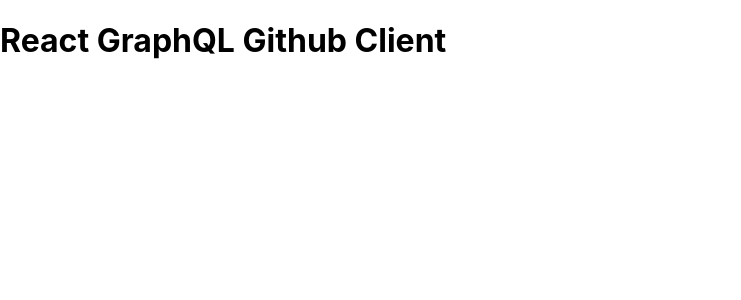
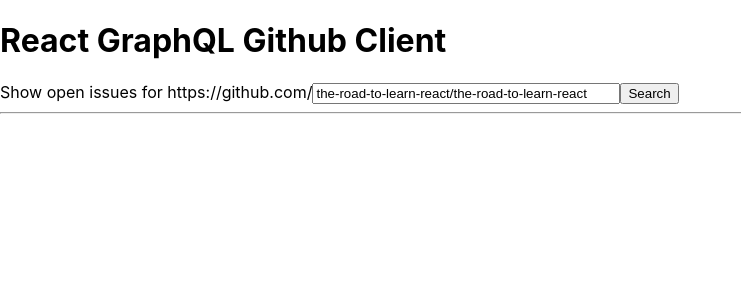
Before and after one commit to javierdwd/tutorial-react-graphql-github-vanilla, a React (Create React App) app: page / in a window 1280 px wide. Shown: the top 300 px of the page, without its empty margins (0-741 px from the left). Built offline with nearby package versions, Linux system fonts and the light colour scheme.

Commit message:
Agregar e integrar en App el componente Form

```diff
--- a/src/App.js
+++ b/src/App.js
@@ -1,6 +1,8 @@
 import { GITHUB_ACCESS_TOKEN } from './data';
-import React, { Component } from 'react';
+import React from 'react';
 import axios from  'axios';
+
+import Form from './components/Form';
 
 const axiosGitHubGraphQL = axios.create({
   baseURL: 'https://api.github.com/graphql',
@@ -11,11 +13,39 @@
 
 const TITLE = 'React GraphQL Github Client';
 
-class App extends Component {
+class App extends React.Component {
+  state = {
+    path: 'the-road-to-learn-react/the-road-to-learn-react',
+  };
+
+  componentDidMount = () => {
+
+  };
+
+  handleFormSubmit = () => {
+
+  };
+
+  handleFormChange = event => {
+    this.setState({
+      path: event.target.value
+    });
+  };
+
   render() {
+    const { path } = this.state;
+
     return (
       <div>
         <h1>{ TITLE }</h1>
+
+        <Form
+          onSubmit={this.handleFormSubmit}
+          onChange={this.handleFormChange}
+          value={path}
+        />
+
+        <hr />
       </div>
     )
   }
--- /dev/null
+++ b/src/components/Form.jsx
@@ -0,0 +1,25 @@
+import React from 'react';
+
+class From extends React.Component {
+  render() {
+    const { onSubmit, onChange, value } = this.props;
+
+    return (
+      <form onSubmit={onSubmit}>
+        <label htmlFor="url">
+          Show open issues for https://github.com/
+        </label>
+        <input
+          id="url"
+          type="text"
+          value={value}
+          onChange={onChange}
+          style={{ width: '300px' }}
+        />
+        <button type="submit">Search</button>
+      </form>
+    );
+  }
+}
+
+export default From;
```
